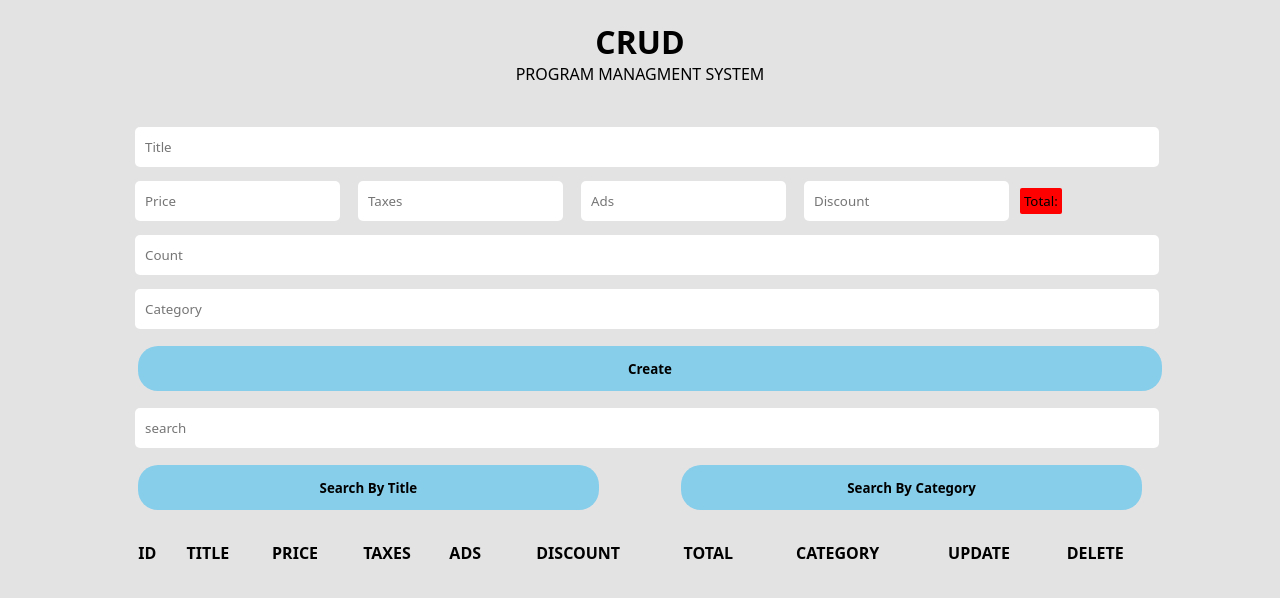
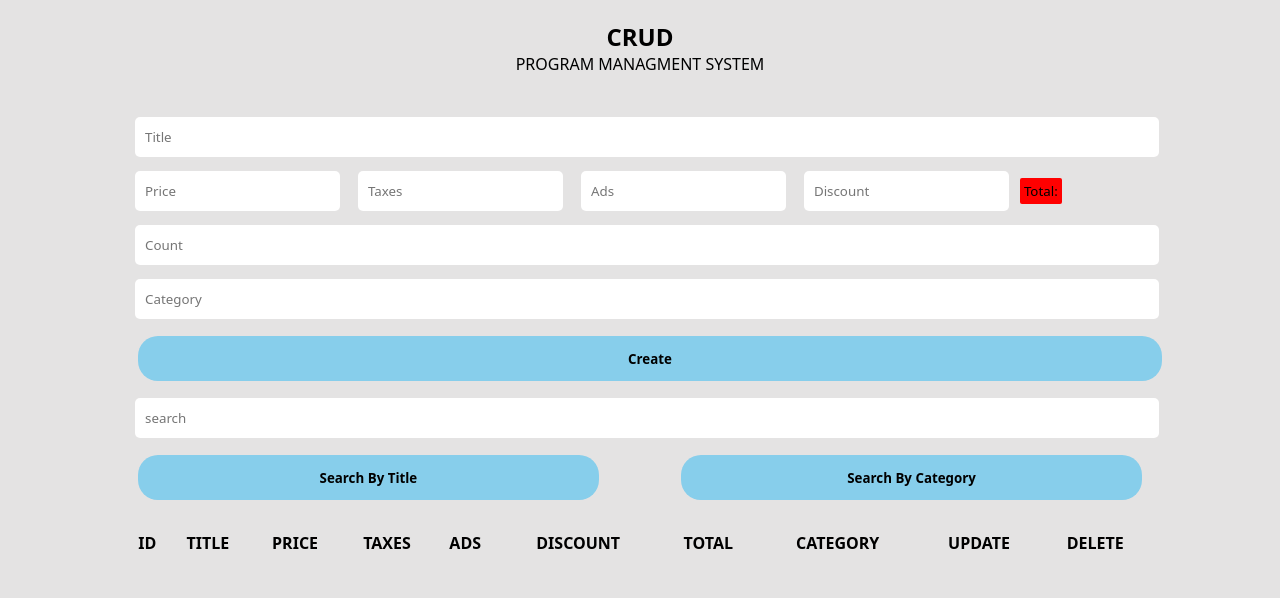
Before and after one commit to Ahmed-hessen/CRUDS, a plain HTML site: page index.html in a window 1280 px wide. Drawn offline with Linux system fonts and the light colour scheme.

Commit message:
Update index.html

```diff
--- a/index.html
+++ b/index.html
@@ -10,7 +10,7 @@
     <div class="container">
         <!-- /* Start The Head Section  */ -->
         <div class="head">
-            <h1>CRUD</h1>
+            <h2>CRUD</h2>
             <p>PROGRAM MANAGMENT SYSTEM</p>
         </div>
         <!-- /* End The Head Section  */ -->
```
